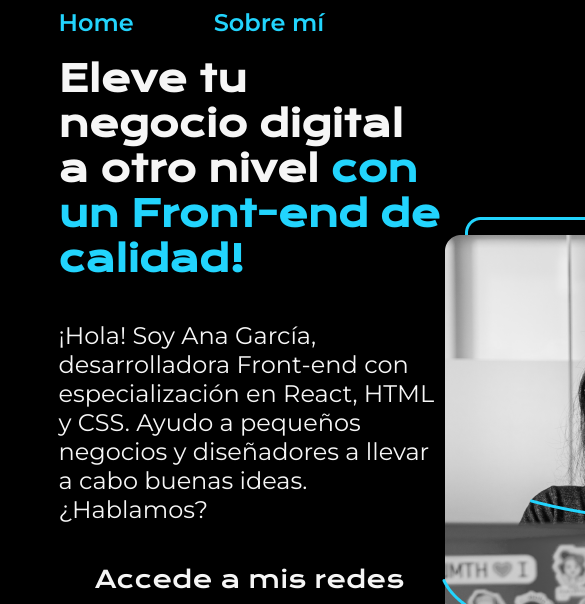
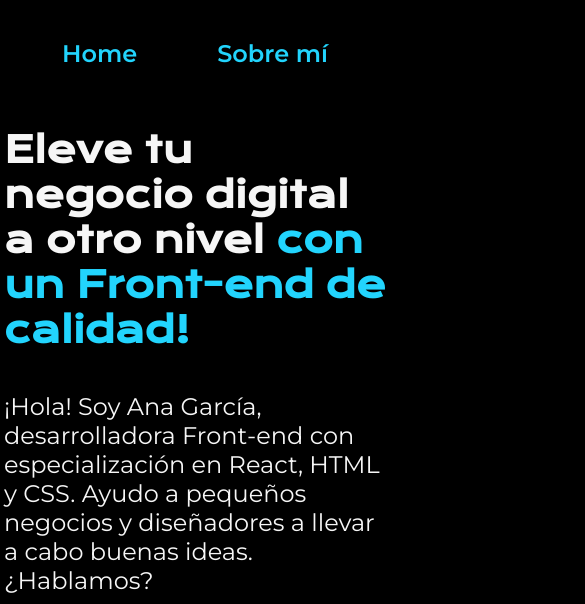
Before and after one commit to Jeank-J/AluraLatam, a plain HTML site: page practica-Html-Alura/index.html in a window 390 px wide. Shown: the top 604 px of the page, 585 px wide, since content can reach past the window. Drawn offline with nearby package versions, Linux system fonts and the light colour scheme.

Commit message:
agregando el mobile responsive

```diff
--- a/practica-Html-Alura/styles/style.css
+++ b/practica-Html-Alura/styles/style.css
@@ -112,3 +112,20 @@ body{
     font-size: 24px;
     font-weight: 400;
 }
+@media (max-width: 1200px){
+
+    .header{
+        padding: 10%
+    }
+
+    .header__menu{
+        justify-content: center;
+    }
+    .presentacion{
+        flex-direction: column;
+        padding: 5%;
+    }
+    .presentacion__contenido{
+        width: auto;
+    }
+}
```
